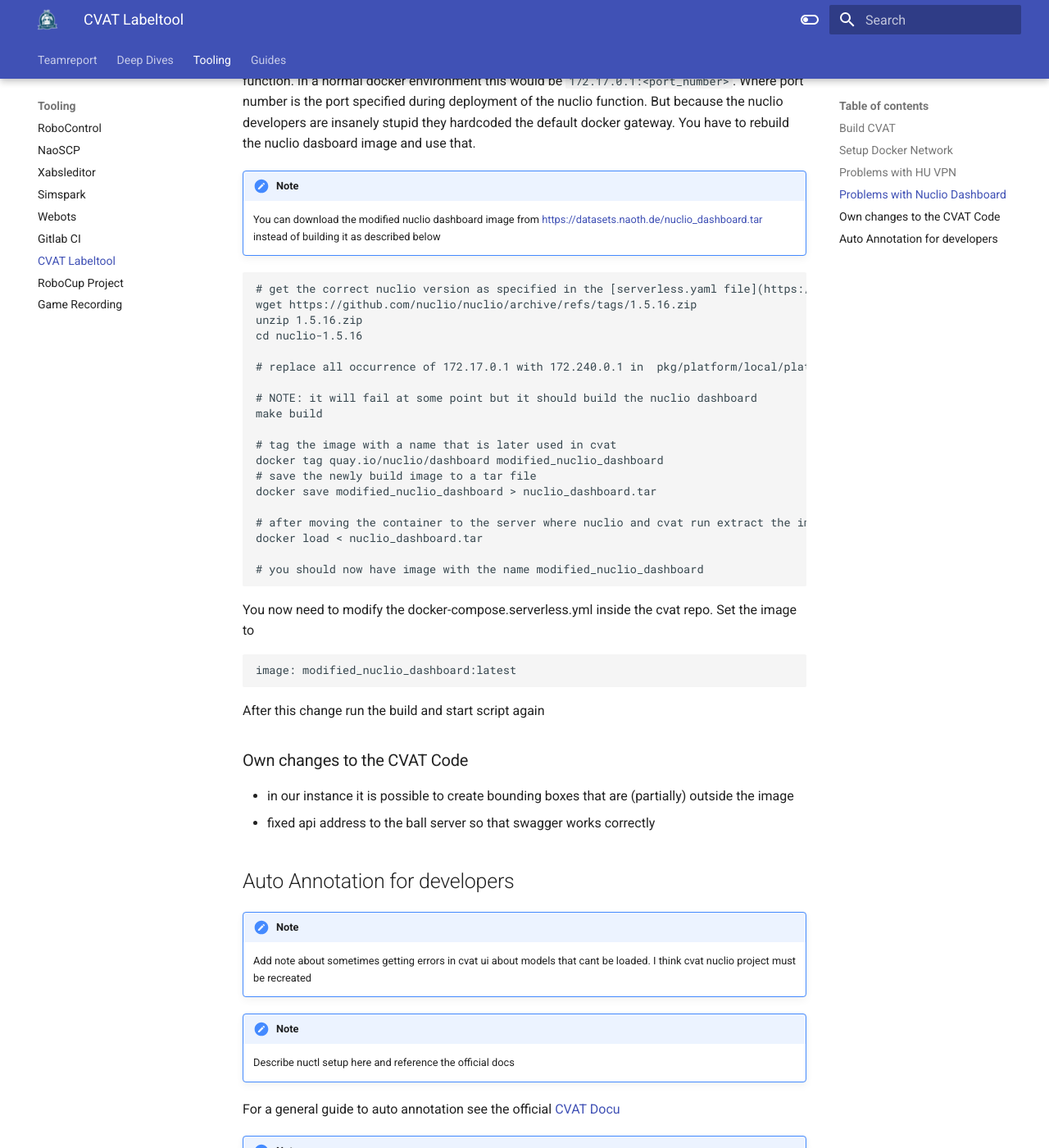
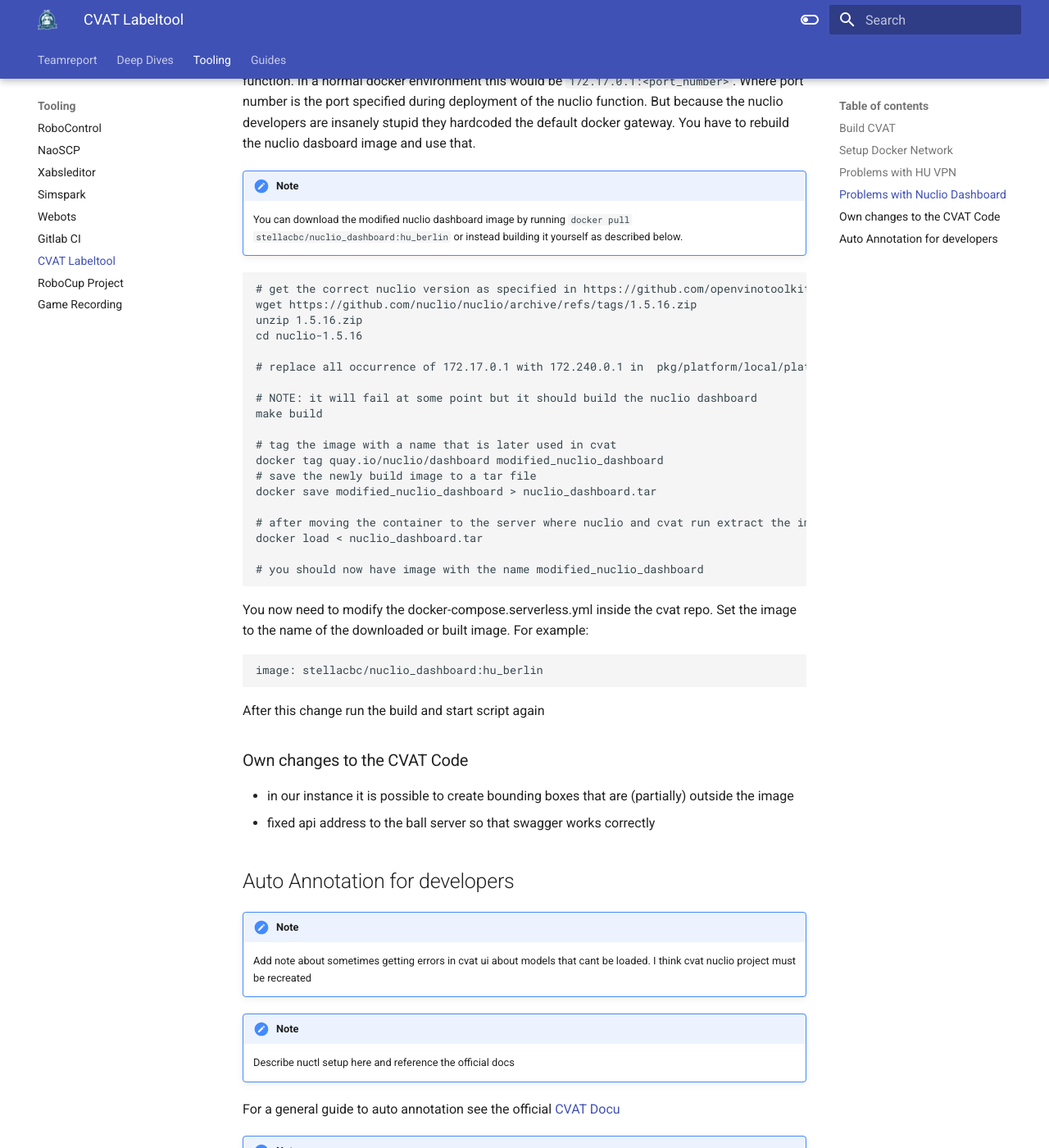
Before and after one commit to BerlinUnited/berlinunited.github.io, an MkDocs documentation site: the page built from docs/naoth_tools/cvat.md, in a window 1280 px wide and 1400 px high, scrolled down 1867 px. Shown: the whole window at 82% size. Built offline with MkDocs 1.6.1 and Material for MkDocs 9.7.7, drawn with Linux system fonts in a browser that asks for light colours.

Commit message:
updated the nuclio setup part

````diff
--- a/docs/naoth_tools/cvat.md
+++ b/docs/naoth_tools/cvat.md
@@ -77,11 +77,11 @@
 nuclio dasboard image and use that.
 
 !!! Note
-    You can download the modified nuclio dashboard image from [https://datasets.naoth.de/nuclio_dashboard.tar](https://datasets.naoth.de/nuclio_dashboard.tar)
-    instead of building it as described below
+    You can download the modified nuclio dashboard image by running `docker pull stellacbc/nuclio_dashboard:hu_berlin`
+    or instead building it yourself as described below.
 
 ```bash
-# get the correct nuclio version as specified in the [serverless.yaml file](https://github.com/openvinotoolkit/cvat/blob/develop/components/serverless/docker-compose.serverless.yml)
+# get the correct nuclio version as specified in https://github.com/openvinotoolkit/cvat/blob/develop/components/serverless/docker-compose.serverless.yml
 wget https://github.com/nuclio/nuclio/archive/refs/tags/1.5.16.zip
 unzip 1.5.16.zip
 cd nuclio-1.5.16
@@ -101,9 +101,10 @@
 
 # you should now have image with the name modified_nuclio_dashboard
 ```
-You now need to modify the docker-compose.serverless.yml inside the cvat repo. Set the image to
+You now need to modify the docker-compose.serverless.yml inside the cvat repo. Set the image to the name of the
+downloaded or built image. For example:
 ```bash
-image: modified_nuclio_dashboard:latest
+image: stellacbc/nuclio_dashboard:hu_berlin
 ```
 After this change run the build and start script again
 
````
